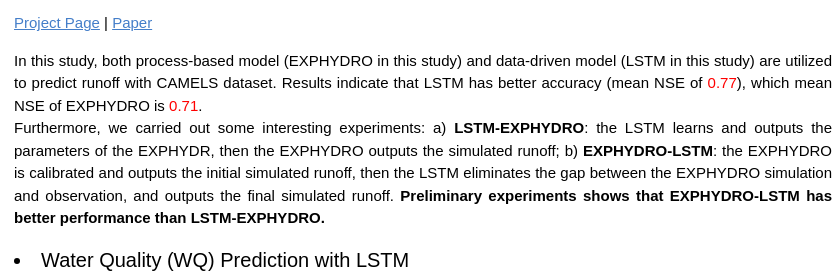
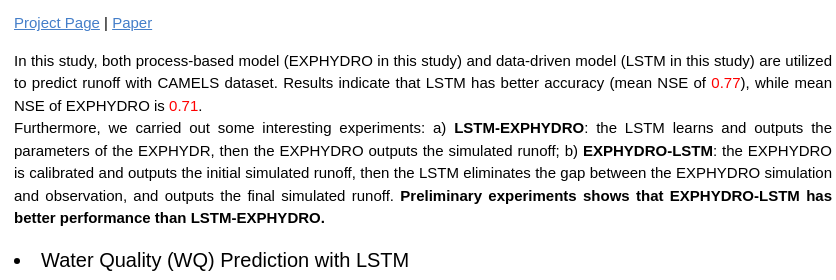
Before and after one commit to Bennett1998/Bennett1998.github.io, a plain HTML site: page index.html in a window 1280 px wide. Shown: the part 2192-2472 px from the top of the page, 292-1128 px from the left. Drawn offline with Linux system fonts and the light colour scheme; a script that the page names is missing.

Commit message:
Update index.html

```diff
--- a/index.html
+++ b/index.html
@@ -169,7 +169,7 @@
         </p>
         <p class="w3-justify">
          In this study, both process-based model (EXPHYDRO in this study) and data-driven model (LSTM in this study) are utilized to predict runoff with CAMELS
-         dataset. Results indicate that LSTM has better accuracy (mean NSE of <span style="color:red">0.77</span>), which mean NSE of EXPHYDRO is <span style="color:red">0.71</span>. <br>
+         dataset. Results indicate that LSTM has better accuracy (mean NSE of <span style="color:red">0.77</span>), while mean NSE of EXPHYDRO is <span style="color:red">0.71</span>. <br>
          Furthermore, we carried out some interesting experiments: a) <strong>LSTM-EXPHYDRO</strong>: the LSTM learns and outputs the parameters of the EXPHYDR, then the EXPHYDRO outputs
          the simulated runoff; b) <strong>EXPHYDRO-LSTM</strong>: the EXPHYDRO is calibrated and outputs the initial simulated runoff, then the LSTM eliminates the gap between the EXPHYDRO
          simulation and observation, and outputs the final simulated runoff. <strong>Preliminary experiments shows that EXPHYDRO-LSTM has better performance than LSTM-EXPHYDRO.</strong>
```
